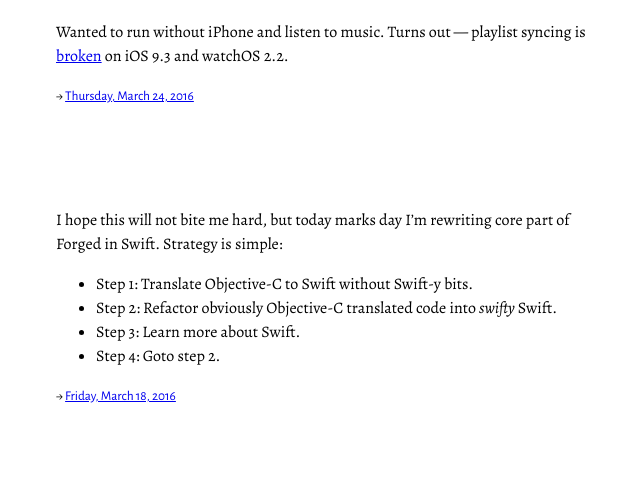
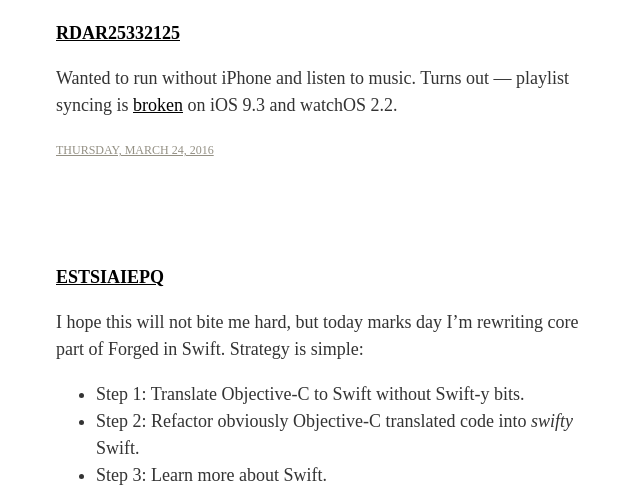
Before and after one commit to codedesigncoffee/codedesigncoffee.github.io, a Jekyll site: the page built from microblog/index.html, in a window 1280 px wide, cut to the strip 0-488 px from the top of the page. Shown: the whole strip, without its empty margins (314-954 px from the left). Built offline with Jekyll 4.4.1, drawn with Linux system fonts in a browser that asks for light colours; some web fonts are replaced; comment, search, counter and statistics services are not loaded; some of the changed text lies outside the part shown.

Commit message:
Add styles to microblog

```diff
--- a/_data/covers.yml
+++ b/_data/covers.yml
@@ -1,7 +1,7 @@
-- title: View from Hokuriko Shinkansen
+- title: View from Hokuriko Shinkansen at full speed somewhere in Toyama
   image_url: apr-2017-shinkansen.jpg
   date: 2017-12-26
 
 - title: Having a rest on bench 2. Kanazawa, Japan.
   image_url: test.png
-  date: 2008-01-01
+  date: 1988-04-18
--- a/_includes/snippet.html
+++ b/_includes/snippet.html
@@ -1,7 +1,9 @@
 <article>
+  {% if include.post_content.title %}
+    <h1><a href="{{ include.post_content.url }}">{{ include.post_content.title }}</a></h1>
+  {% endif %}
   {{ include.post_content.content }}
   <div class="byline">
-    <span class="linked-or-briefly">&rarr;</span>
     <a href="{{ include.post_content.url }}">{{ include.post_content.date | date: "%A, %B %-d, %Y"}}</a>
   </div>
 </article>
--- a/assets/styles/microblog.scss
+++ b/assets/styles/microblog.scss
@@ -2,15 +2,37 @@
 # Microblog styles and layout.
 ---
 
-@import url(https://fonts.googleapis.com/css?family=Alegreya:400,400italic,700|Alegreya+Sans|Alegreya+Sans+SC);
+@import url("https://use.typekit.net/ovx8qqf.css");
+
+@mixin regular-text() {
+  font-family: minion-pro;
+  font-size: 18px;
+  font-style: normal;
+  font-weight: normal;
+  letter-spacing: normal;
+  line-height: 27px;
+}
+
+@mixin byline-text() {
+  font-family: "futura-pt";
+  font-style: normal;
+  font-weight: normal;
+  letter-spacing: normal;
+  font-size: 12px;
+  text-transform: uppercase;
+}
+
+@mixin headline-text($size) {
+  font-family: "futura-pt";
+  font-style: normal;
+  font-weight: 700;
+  letter-spacing: normal;
+  font-size: $size;
+  text-transform: uppercase;
+}
 
 body {
   margin: 0;
-}
-
-body, html {
-  // -webkit-font-smoothing: antialiased;
-  // -moz-osx-font-smoothing: grayscale;
 }
 
 .wrappper {
@@ -20,15 +42,25 @@ body, html {
 
 section.microblog {
   article {
-    font-family: "Alegreya";
-    font-size: 12pt;
-    line-height: 18pt;
+    h1 {
+      @include headline-text(18px);
+      color: black;
+    }
+
+    @include regular-text();
     margin-bottom: 100px;
+    color: #333;
+
+    a {
+      color: black;
+    }
 
     .byline {
-      font-family: "Alegreya Sans";
-      font-weight: 400;
-      font-size: 10pt;
+      @include byline-text();
+      color: rgb(148, 144, 132);
+      a {
+        color: rgb(148, 144, 132);
+      }
     }
 
     img {
```
